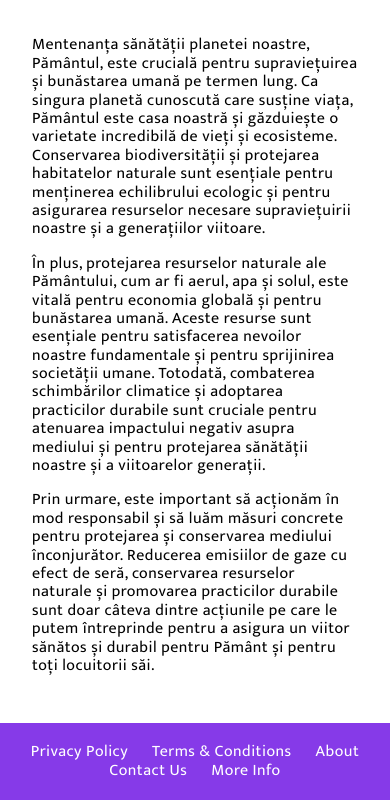
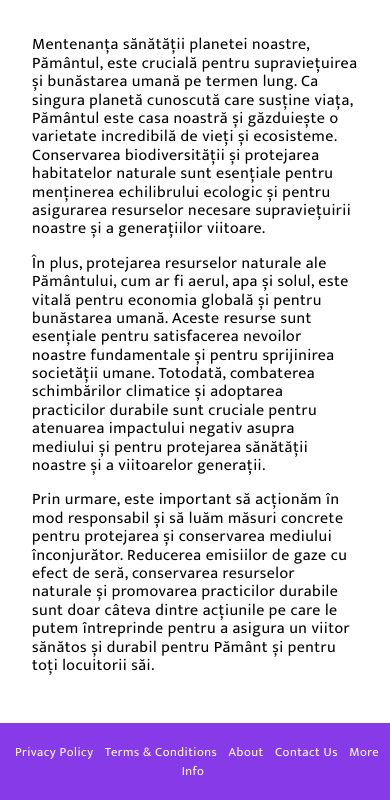
Before and after one commit to TeodorIR/BlogPost-main, a plain HTML site: page index.html in a window 390 px wide. Shown: the part 4562-5362 px from the top of the page. Drawn offline with nearby package versions, Linux system fonts and the light colour scheme.

Commit message:
fixed footer

```diff
--- a/css/index.css
+++ b/css/index.css
@@ -110,7 +110,7 @@ footer ul {
 
 footer ul li {
     display: inline;
-    padding: 0 10px;
+    padding: 0 13px;
 }
 
 footer ul li a {
@@ -163,3 +163,10 @@ header hr {
     width: 95%;
     max-width: 9000px;
 }
+
+@media screen and (max-width: 600px) {
+    footer ul li {
+        font-size: 12.7px;
+        padding: 0 4px;
+    }
+}
```
